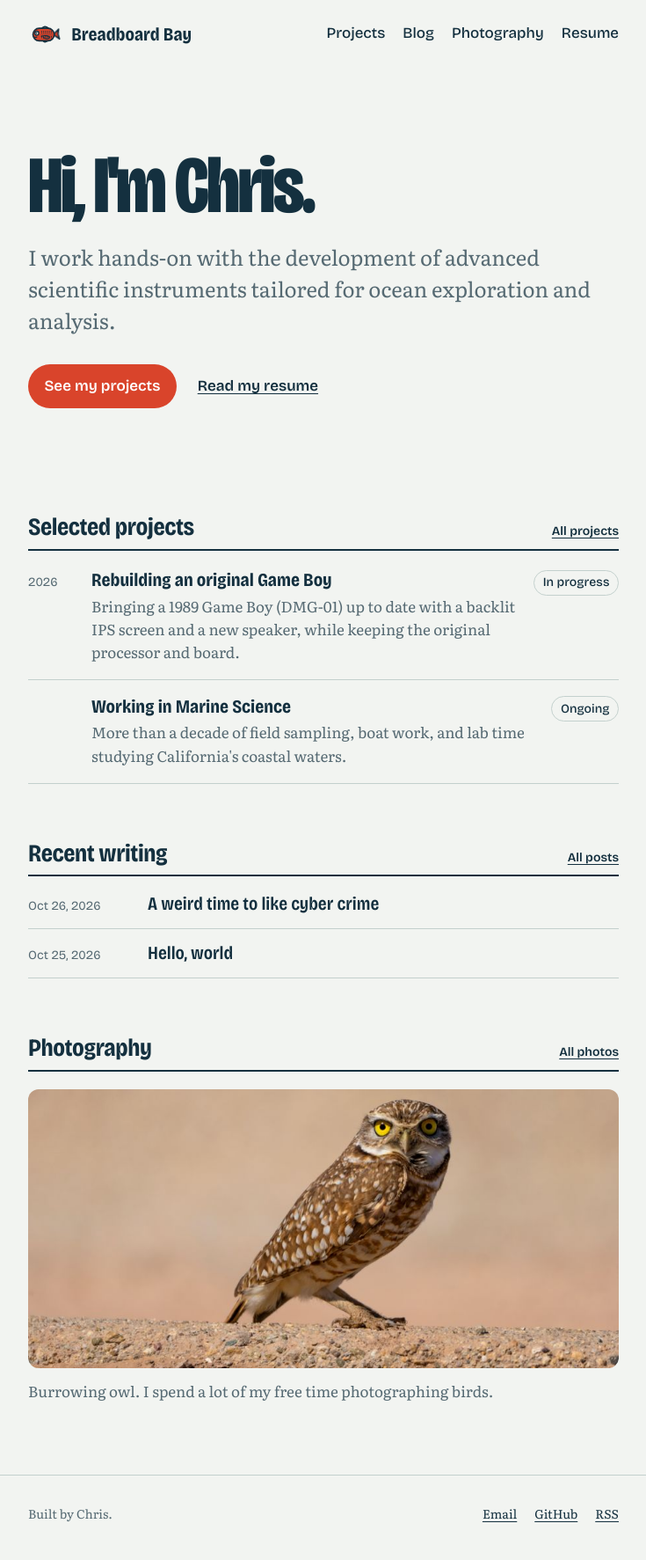
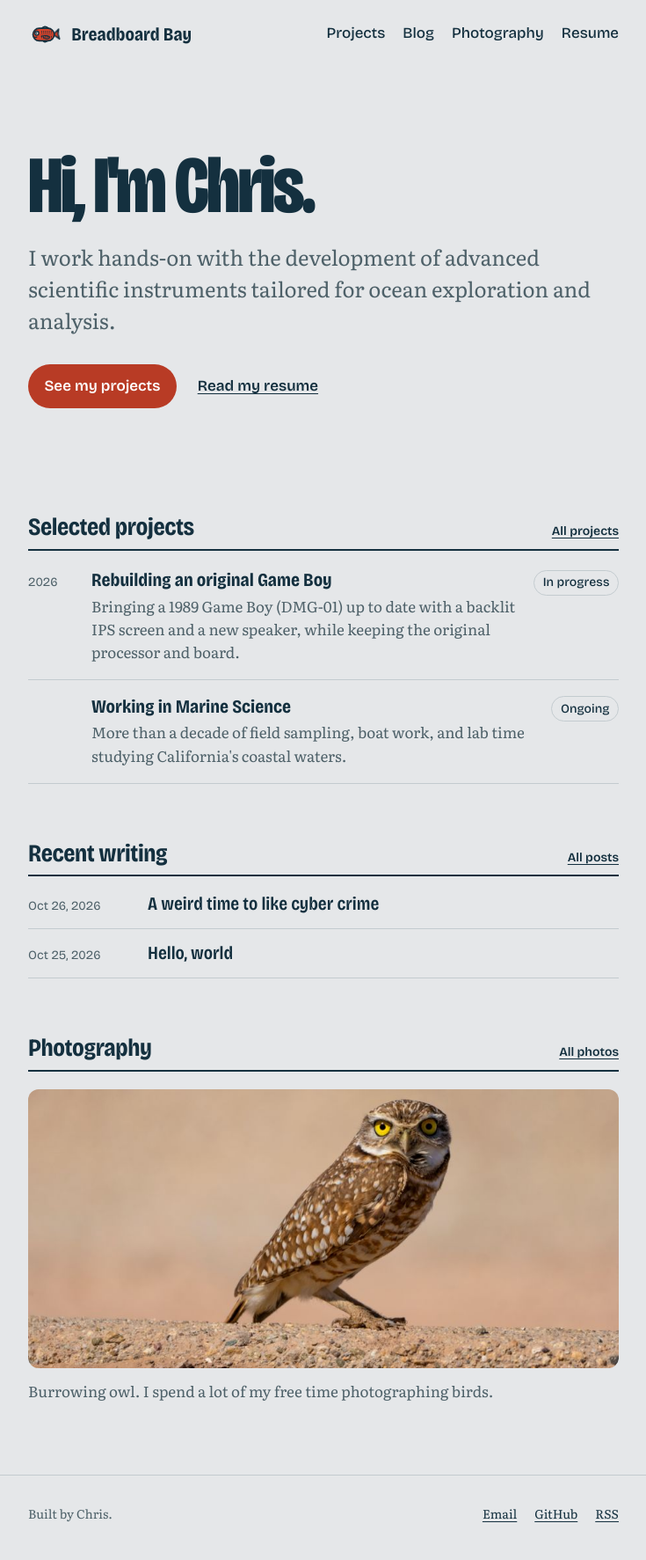
Before and after one commit to RobotCrabLab/Homepage, a Jekyll site: the page built from index.html, in a window 1280 px wide. Shown: the whole page at 88% size, without its empty margins (272-1007 px from the left). Built offline with Jekyll 4.4.1, drawn with Linux system fonts in a browser that asks for light colours.

Commit message:
Switch light theme to a light grey background
Adjusts panel, divider and muted text colors to match, and adds a
deeper link red so links and the button stay readable on grey.

Co-Authored-By: Claude Opus 5.5 <noreply@anthropic.com>
Claude-Session: https://claude.ai/code/session_01MMDVxXAekaRt7NRydvis2Y

```diff
--- a/assets/css/style.css
+++ b/assets/css/style.css
@@ -2,13 +2,14 @@
    Tokens
    ------------------------------------------------------------ */
 :root {
-  --paper: #F2F4F1;
+  --paper: #E5E7E9;        /* light grey page background */
   --ink: #14303F;
-  --muted: #566A73;
-  --shell: #D9442B;        /* mascot red: links, the fish, one button */
+  --muted: #4E6169;
+  --shell: #D9442B;        /* mascot red: the fish and accents */
+  --link: #B83B25;         /* deeper red for text links and the button, readable on grey */
   --shell-ink: #FFFFFF;
-  --tide: #DCE7E4;         /* pale sea tint for quiet panels */
-  --rule: #C3D0CD;
+  --tide: #D5DBDE;         /* quiet panels, a step darker than the page */
+  --rule: #C3CBCF;
 
   --display: "Bricolage Grotesque", "Avenir Next Condensed", "Arial Narrow", sans-serif;
   --body: "Literata", Georgia, "Times New Roman", serif;
@@ -31,6 +32,7 @@
     --ink: #E3ECEA;
     --muted: #93A7AE;
     --shell: #FF6E52;
+    --link: #FF6E52;
     --shell-ink: #0F2029;
     --tide: #17323E;
     --rule: #2A4653;
@@ -69,7 +71,7 @@ h1, h2, h3 {
   text-wrap: balance;
 }
 
-a { color: var(--shell); text-underline-offset: 0.18em; text-decoration-thickness: 1px; }
+a { color: var(--link); text-underline-offset: 0.18em; text-decoration-thickness: 1px; }
 a:hover { text-decoration-thickness: 2px; }
 
 :focus-visible { outline: 3px solid var(--shell); outline-offset: 3px; border-radius: 2px; }
@@ -155,7 +157,7 @@ img { max-width: 100%; height: auto; }
    ------------------------------------------------------------ */
 .button {
   display: inline-block;
-  background: var(--shell); color: var(--shell-ink);
+  background: var(--link); color: var(--shell-ink);
   font-family: var(--display); font-weight: 600; font-size: var(--step-0);
   text-decoration: none; padding: 0.65rem 1.15rem; border-radius: 999px;
 }
@@ -211,7 +213,7 @@ img { max-width: 100%; height: auto; }
   font-family: var(--display); font-weight: 700; font-size: var(--step-1);
   font-variation-settings: "wdth" 82; line-height: 1.2;
 }
-.project-row:hover .p-title { color: var(--shell); text-decoration: underline; text-decoration-thickness: 2px; text-underline-offset: 0.18em; }
+.project-row:hover .p-title { color: var(--link); text-decoration: underline; text-decoration-thickness: 2px; text-underline-offset: 0.18em; }
 .p-summary { color: var(--muted); line-height: 1.55; }
 .p-status {
   font-family: var(--display); font-size: var(--step--1); font-weight: 500; white-space: nowrap;
@@ -229,7 +231,7 @@ img { max-width: 100%; height: auto; }
 }
 .post-list time { font-family: var(--display); font-size: var(--step--1); color: var(--muted); font-variant-numeric: tabular-nums; }
 .post-list a { font-family: var(--display); font-weight: 600; font-size: var(--step-1); font-variation-settings: "wdth" 82; color: var(--ink); text-decoration: none; line-height: 1.25; }
-.post-list a:hover { color: var(--shell); text-decoration: underline; }
+.post-list a:hover { color: var(--link); text-decoration: underline; }
 @media (max-width: 34rem) {
   .post-list li { grid-template-columns: 1fr; }
 }
@@ -293,7 +295,7 @@ img { max-width: 100%; height: auto; }
 }
 .episode-card img { width: 72px; height: 72px; border-radius: 0.5rem; flex: none; }
 .episode-card:hover { border-color: var(--shell); }
-.episode-card:hover .episode-title { color: var(--shell); }
+.episode-card:hover .episode-title { color: var(--link); }
 .episode-text { display: flex; flex-direction: column; gap: 0.15rem; }
 .episode-title { font-family: var(--display); font-weight: 700; font-size: var(--step-1); font-variation-settings: "wdth" 82; line-height: 1.2; }
 .episode-note { color: var(--muted); font-size: var(--step--1); line-height: 1.5; }
```
